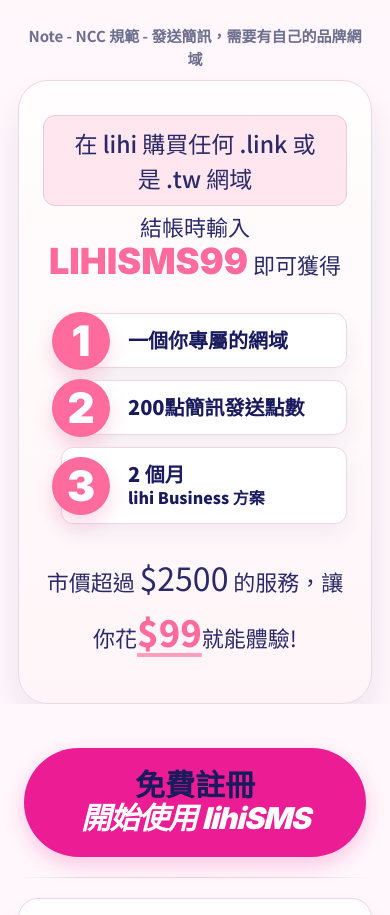
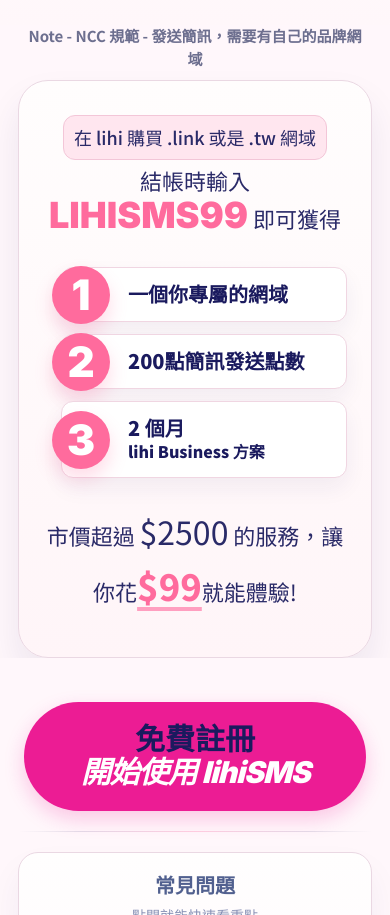
Before and after one commit to JardiniTsai168/lihisms-mirror, a plain HTML site: page preview-brand/index.html in a window 390 px wide. Shown: the part 2383-3298 px from the top of the page. Drawn offline with Linux system fonts and the light colour scheme.

Commit message:
Tighten mobile promo pill copy

```diff
--- a/preview-brand/index.html
+++ b/preview-brand/index.html
@@ -282,7 +282,8 @@ button{font-family:inherit}
   .promo-note{margin-bottom:10px;font-size:16px;padding:0 8px}
   .promo-top h2{font-size:42px}
   .promo-top strong{font-size:52px}
-  .promo-pill{font-size:23px;padding:10px 20px}
+  .promo-pill{font-size:20px;padding:10px 16px;white-space:nowrap}
+  .promo-pill{font-size:18px;padding:8px 10px;white-space:nowrap}
   .promo-code{font-size:22px}
   .gift-item{font-size:23px;padding-left:66px;padding-right:14px}
   .gift-item .num{left:-18px;width:58px;height:58px;font-size:42px}
@@ -542,7 +543,7 @@ button{font-family:inherit}
 <section class="promo">
 <div class="promo-note">Note - NCC 規範 - 發送簡訊，需要有自己的品牌網域</div>
 <div class="promo-body">
-<div class="promo-pill">在 lihi 購買任何 .link 或是 .tw 網域</div>
+<div class="promo-pill">在 lihi 購買 .link 或是 .tw 網域</div>
 <div class="promo-code">結帳時輸入 <strong>LIHISMS99</strong> 即可獲得</div>
 <div class="gift-list">
 <div class="gift-item"><span class="num">1</span>一個你專屬的網域</div>
```
